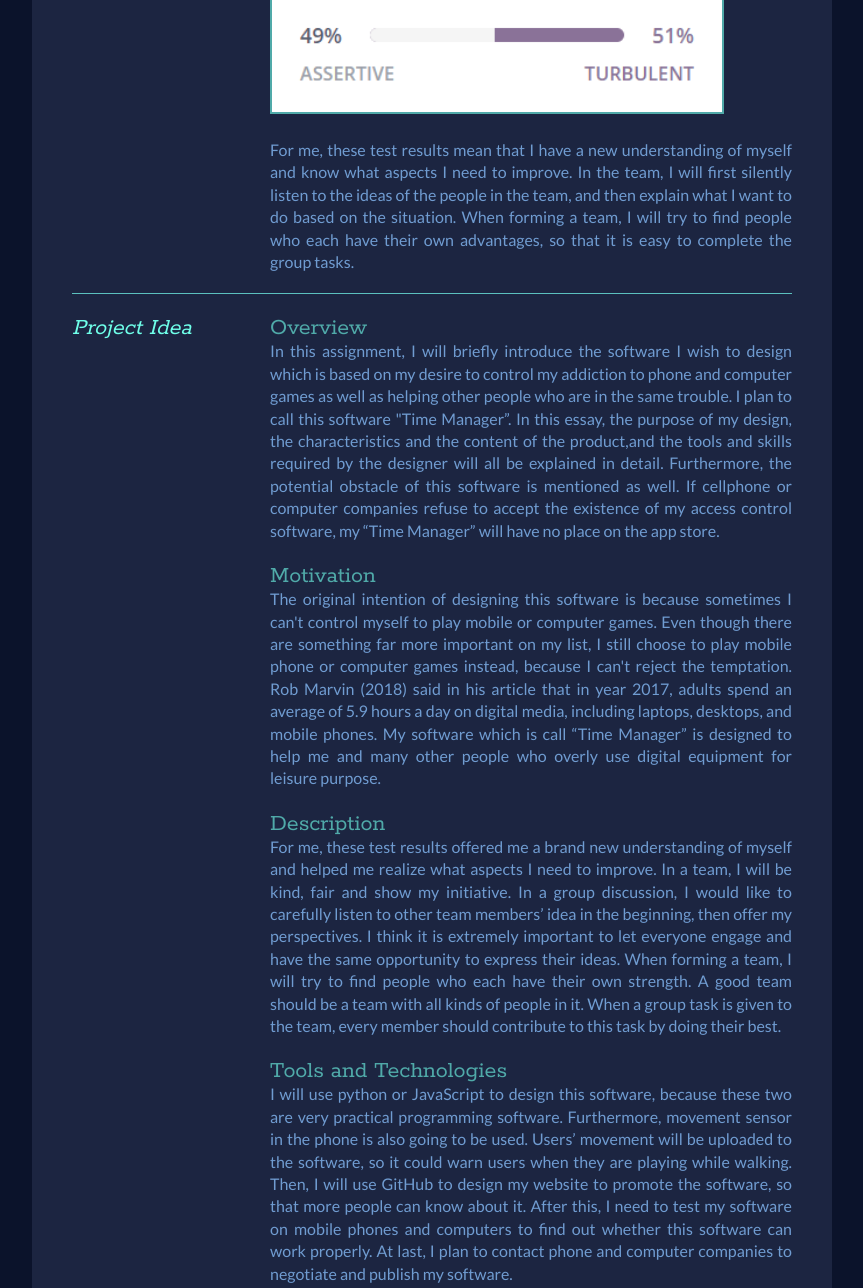
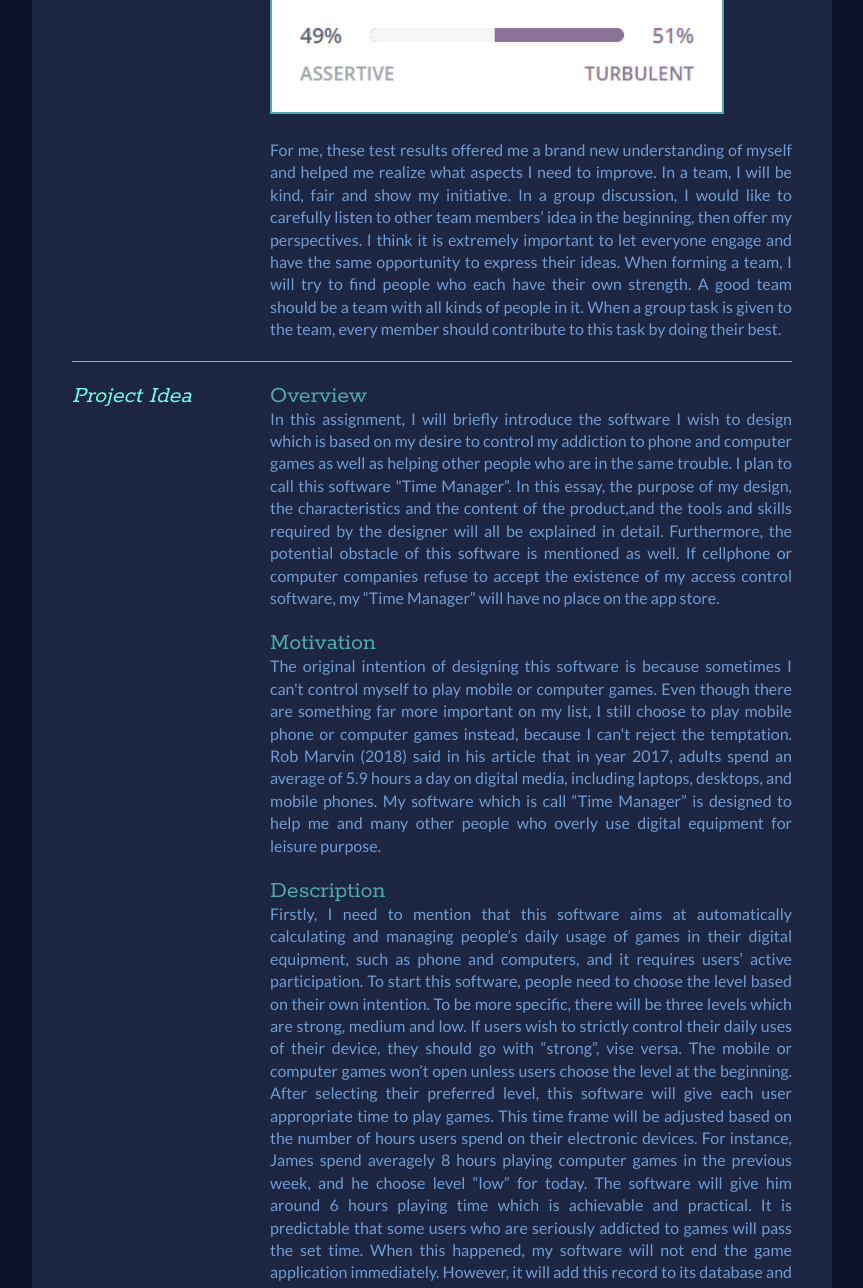
Before and after one commit to sv3nnn/Ass1, a plain HTML site: page Ass1/index.html in a window 1280 px wide. Shown: the part 2940-4228 px from the top of the page, without its empty margins (208-1071 px from the left). Drawn offline with Linux system fonts and the light colour scheme.

Commit message:
Add files via upload

```diff
--- a/Ass1/index.html
+++ b/Ass1/index.html
@@ -1,7 +1,7 @@
 <!DOCTYPE html>
 <html>
 <head>
-<title>Student Name - ePortfolio</title>
+<title>Myprofile - ePortfolio</title>
 
 <meta name="viewport" content="width=device-width"/>
 <meta name="description" content="ePortfolio for Student Name."/>
@@ -106,7 +106,9 @@
 				<article>
 					<h2>Test Three</h2>
 					<p><img src="text3.png" alt="text3" style="width:450px;height:450px； "/></p>
-					<p>For me, these test results mean that I have a new understanding of myself and know what aspects I need to improve. In the team, I will first silently listen to the ideas of the people in the team, and then explain what I want to do based on the situation. When forming a team, I will try to find people who each have their own advantages, so that it is easy to complete the group tasks.</p>
+					<p>For me, these test results offered me a brand new understanding of myself and helped me realize what aspects I need to improve.
+						In a team, I will be kind, fair and show my initiative. In a group discussion, I would like to carefully listen to other team members’ idea in the beginning, then offer my perspectives. I think it is extremely important to let everyone engage and have the same opportunity to express their ideas.
+						When forming a team, I will try to find people who each have their own strength. A good team should be a team with all kinds of people in it. When a group task is given to the team, every member should contribute to this task by doing their best.</p>
 				</article>
 			</div>
 			<div class="clear"></div>
@@ -130,9 +132,11 @@
 
 				<article>
 					<h2>Description</h2>
-					<p>For me, these test results offered me a brand new understanding of myself and helped me realize what aspects I need to improve.
-						In a team, I will be kind, fair and show my initiative. In a group discussion, I would like to carefully listen to other team members’ idea in the beginning, then offer my perspectives. I think it is extremely important to let everyone engage and have the same opportunity to express their ideas.
-						When forming a team, I will try to find people who each have their own strength. A good team should be a team with all kinds of people in it. When a group task is given to the team, every member should contribute to this task by doing their best.</p>
+					<p>Firstly, I need to mention that this software aims at automatically calculating and managing people’s daily usage of games in their digital equipment, such as phone and computers, and it requires users’ active participation. To start this software, people need to choose the level based on their own intention. To be more specific, there will be three levels which are strong, medium and low. If users wish to strictly control their daily uses of their device, they should go with “strong”, vise versa. The mobile or computer games won’t open unless users choose the level at the beginning. After selecting their preferred level, this software will give each user appropriate time to play games. This time frame will be adjusted based on the number of hours users spend on their electronic devices. For instance, James spend averagely 8 hours playing computer games in the previous week, and he choose level “low” for today. The software will give him around 6 hours playing time which is achievable and practical.
+						It is predictable that some users who are seriously addicted to games will pass the set time. When this happened, my software will not end the game application immediately. However, it will add this record to its database and further reduce the time to play games in the following day based on the time exceeded at present.
+						Another feature of my “Time Manager” is the reward system. If users can obey the time limit during weekdays, extra half an hour will be added to their play time on the weekend. The advantage of doing so is that rewarding will bring motivation to people who are participating in the event (Kelsey 2020).
+						In addition, I plan to use the sensor in the phone to detect movements of users, as some users play mobile games while they are walking on the street, which might cause serious accidents. Based on Kim et al (2017)’s article, people who have addiction to smart phones are more likely to face dangers and accidents, including traffic accidents, bumps and slips. With my “Time Manager”, whether the user is walking will be detected immediately and repeated warnings will be sent out until users stopped playing games on their device.
+						However, the project I designed is facing some difficulties. Even though my intention is to reduce users’ time spent on playing phone and computer games, and extract game addicted people back to real life is urgent and necessary, I might not going to gain support from any mature IT business company, because this is an non-profitable software, and game companies will not be happy to lose their customers. Jack Nicas (2019)shows in his article that Apple has already deleted certain applications with features which allowed parents to block or control their children’s iphone. </p>
 				</article>
 
 				<article>
```
